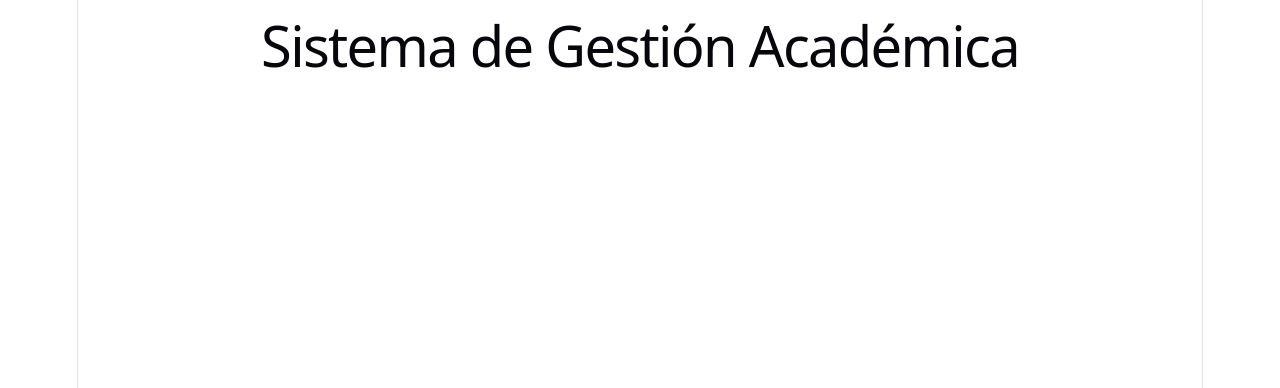
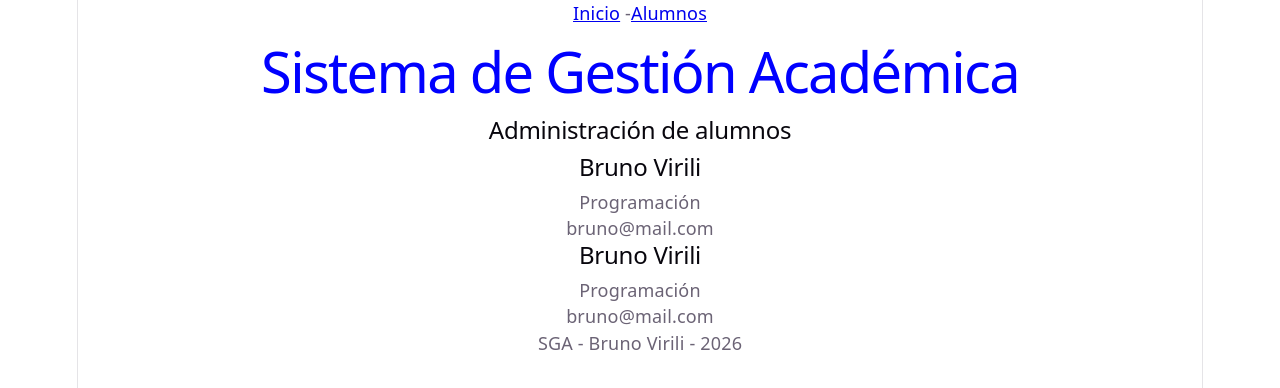
Before and after one commit to brunovirili/SGA, a React (Vite) app in the folder frontend-react/: page / in a window 1280 px wide. Shown: the top 388 px of the page. Built offline with nearby package versions, Linux system fonts and the light colour scheme.

Commit message:
Clase 27 - Props

```diff
--- a/frontend-react/src/App.jsx
+++ b/frontend-react/src/App.jsx
@@ -1,9 +1,19 @@
 import Titulo from "./components/Titulo"
+import Navbar from "./components/Navbar"
+import Footer from "./components/Footer"
+import TarjetaAlumno from "./components/TarjetaAlumnos"
 
 function App()
 {
   return (
-    <Titulo></Titulo>
+    <>
+    <Navbar />
+    <Titulo texto="Sistema de Gestión Académica" color="blue"/>
+    <h2>Administración de alumnos</h2>
+    <TarjetaAlumno nombre="Bruno Virili" carrera="Programación" correo ="bruno@mail.com"/>
+    <TarjetaAlumno nombre="Bruno Virili" carrera="Programación" correo ="bruno@mail.com"/>
+    <Footer />
+    </>
   )
 }
 
--- /dev/null
+++ b/frontend-react/src/components/Footer.jsx
@@ -0,0 +1,9 @@
+function Footer(){
+    return (
+        <footer>
+            SGA - Bruno Virili - 2026
+        </footer>
+    )
+}
+
+export default Footer
--- /dev/null
+++ b/frontend-react/src/components/Navbar.jsx
@@ -0,0 +1,10 @@
+function Navbar(){
+    return (
+        <nav>
+            <a href="#">Inicio</a> -
+            <a href="#">Alumnos</a>
+        </nav>
+    )
+}
+
+export default Navbar
--- /dev/null
+++ b/frontend-react/src/components/TarjetaAlumnos.jsx
@@ -0,0 +1,11 @@
+function TarjetaAlumno({nombre, carrera, correo}){
+    return (
+        <article>
+            <h2>{nombre}</h2>
+            <p>{carrera}</p>
+            <p>{correo}</p>
+        </article>
+    )
+}
+
+export default TarjetaAlumno
--- a/frontend-react/src/components/Titulo.jsx
+++ b/frontend-react/src/components/Titulo.jsx
@@ -1,6 +1,6 @@
-function Titulo(){
+function Titulo({texto, color}){
     return (
-        <h1>Sistema de Gestión Académica</h1>
+        <h1 style={{color: color}}>{texto}</h1>
     )
 }
 
```
